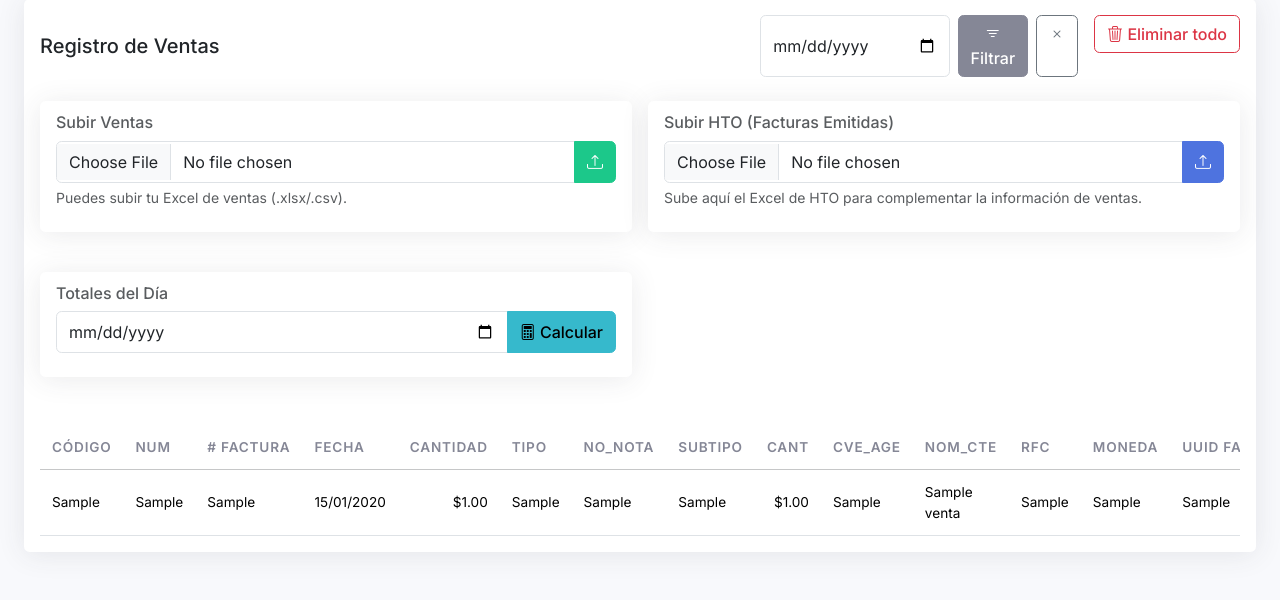
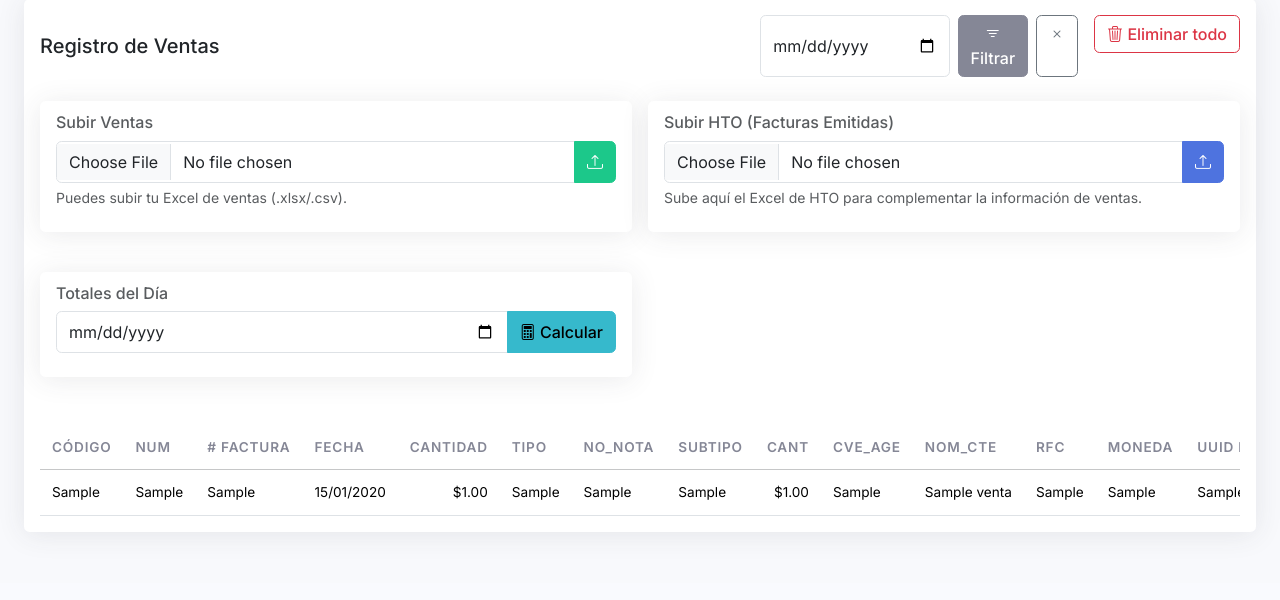
Before and after one commit to Anette-ag/transf-, a Flask app: page /dashboard in a window 1280 px wide, after a click on "Ventas". Shown: the part 217-817 px from the top of the page. After the commit the page ends 750 px from the top, so only its background shows below. Run offline with Flask 3, Linux system fonts and the light colour scheme; a user stored in the database is signed in; tables that the repository leaves empty hold one stand-in row (values such as "Sample post"); some libraries are stand-ins or nearby versions.

Commit message:
ventas: tabla con tooltips y columnas HTO; excel: corregido enctype multipart/form-data

```diff
--- a/templates/dashboard.html
+++ b/templates/dashboard.html
@@ -145,7 +145,7 @@
             <td>{{ t.banco_receptor }}</td>
             <td>${{ "%.2f"|format(t.monto) }}</td>
             <td>{{ t.referencia }}</td>
-            <td class="concepto-wrap" title="{{ t.concepto }}">{{ t.concepto }}</td>
+            <td class="concepto-wrap" title="{{ t.concepto }}" data-bs-toggle="tooltip">{{ t.concepto }}</td>
             <td>{{ t.pedido if t.pedido else '' }}</td>
             <td>{{ t.factura if t.factura else '' }}</td>
             <td>{{ t.registrado if t.registrado else '' }}</td>
@@ -336,29 +336,29 @@
             <tbody>
               {% for v in ventas %}
               <tr>
-                <td>{{ v.codigo or '-' }}</td>
+                <td class="clip" data-bs-toggle="tooltip" title="{{ v.codigo or '-' }}">{{ v.codigo or '-' }}</td>
                 <td>{{ v.num or '-' }}</td>
                 <td>{{ v.no_fac or '-' }}</td>
                 <td>{{ v.fecha.strftime('%d/%m/%Y') if v.fecha else '-' }}</td>
                 <td class="text-end">${{ "%.2f"|format(v.cantidad or 0) }}</td>
-                <td>{{ v.tipo or '-' }}</td>
-                <td>{{ v.no_nota or '-' }}</td>
-                <td>{{ v.subtipo or '-' }}</td>
+                <td class="clip" data-bs-toggle="tooltip" title="{{ v.tipo or '-' }}">{{ v.tipo or '-' }}</td>
+                <td class="clip" data-bs-toggle="tooltip" title="{{ v.no_nota or '-' }}">{{ v.no_nota or '-' }}</td>
+                <td class="clip" data-bs-toggle="tooltip" title="{{ v.subtipo or '-' }}">{{ v.subtipo or '-' }}</td>
                 <td class="text-end">${{ "%.2f"|format(v.cant or 0) }}</td>
                 <td>{{ v.cve_age or '-' }}</td>
-                <td>{{ v.nom_cte or '-' }}</td>
-                <td>{{ v.rfc_cte or '-' }}</td>
+                <td class="clip" data-bs-toggle="tooltip" title="{{ v.nom_cte or '-' }}">{{ v.nom_cte or '-' }}</td>
+                <td class="clip" data-bs-toggle="tooltip" title="{{ v.rfc_cte or '-' }}">{{ v.rfc_cte or '-' }}</td>
                 <td>{{ v.des_mon or '-' }}</td>
                 <!-- Nuevos campos HTO -->
-                <td class="text-truncate" style="max-width: 200px">{{ v.uuid_factura or '-' }}</td>
-                <td class="text-truncate" style="max-width: 200px">{{ v.uuid_nc or '-' }}</td>
-                <td>{{ v.cliente_1 or '-' }}</td>
-                <td>{{ v.forma_de_pago or '-' }}</td>
-                <td>{{ v.metodo_de_pago or '-' }}</td>
+                <td class="clip" data-bs-toggle="tooltip" title="{{ v.uuid_factura or '-' }}">{{ v.uuid_factura or '-' }}</td>
+                <td class="clip" data-bs-toggle="tooltip" title="{{ v.uuid_nc or '-' }}">{{ v.uuid_nc or '-' }}</td>
+                <td class="clip" data-bs-toggle="tooltip" title="{{ v.cliente_1 or '-' }}">{{ v.cliente_1 or '-' }}</td>
+                <td class="clip" data-bs-toggle="tooltip" title="{{ v.forma_de_pago or '-' }}">{{ v.forma_de_pago or '-' }}</td>
+                <td class="clip" data-bs-toggle="tooltip" title="{{ v.metodo_de_pago or '-' }}">{{ v.metodo_de_pago or '-' }}</td>
                 <td class="text-end">
                   {% if v.total_2 is not none %}${{ "%.2f"|format(v.total_2) }}{% else %}-{% endif %}
                 </td>
-                <td>{{ v.pago_1 or '-' }}</td>
+                <td class="clip" data-bs-toggle="tooltip" title="{{ v.pago_1 or '-' }}">{{ v.pago_1 or '-' }}</td>
               </tr>
               {% endfor %}
             </tbody>
@@ -434,6 +434,15 @@
       if (tabEl) new bootstrap.Tab(tabEl).show();
     };
 
+    // Init/Reinit Bootstrap tooltips
+    const initTooltips = () => {
+      document.querySelectorAll('[data-bs-toggle="tooltip"]').forEach(el => {
+        const t = bootstrap.Tooltip.getInstance(el);
+        if (t) t.dispose();
+        new bootstrap.Tooltip(el, { container: 'body', boundary: document.body });
+      });
+    };
+
     // Initial tab activation
     if (window.location.hash) {
       activateTab(window.location.hash);
@@ -443,6 +452,7 @@
     document.querySelectorAll('#dashboardTabs button[data-bs-toggle="tab"]').forEach(tab => {
       tab.addEventListener('shown.bs.tab', (e) => {
         history.replaceState(null, '', e.target.dataset.bsTarget);
+        initTooltips(); // reinit tooltips when switching tabs
       });
     });
 
@@ -509,6 +519,9 @@
         }
       });
     }
+
+    // Inicializa tooltips en el primer render
+    initTooltips();
   });
 </script>
 
@@ -537,9 +550,20 @@
 
   #tab-ventas td {
     vertical-align: middle;
-    max-width: 150px;
+  }
+
+  /* Celdas largas: trunca con … y muestra completo en tooltip */
+  #tab-ventas td.clip {
+    max-width: 220px;
+    white-space: nowrap;
     overflow: hidden;
     text-overflow: ellipsis;
+  }
+
+  @media (min-width: 1400px) {
+    #tab-ventas td.clip {
+      max-width: 300px;
+    }
   }
 
   /* Mostrar el concepto completo con salto de línea */
```
